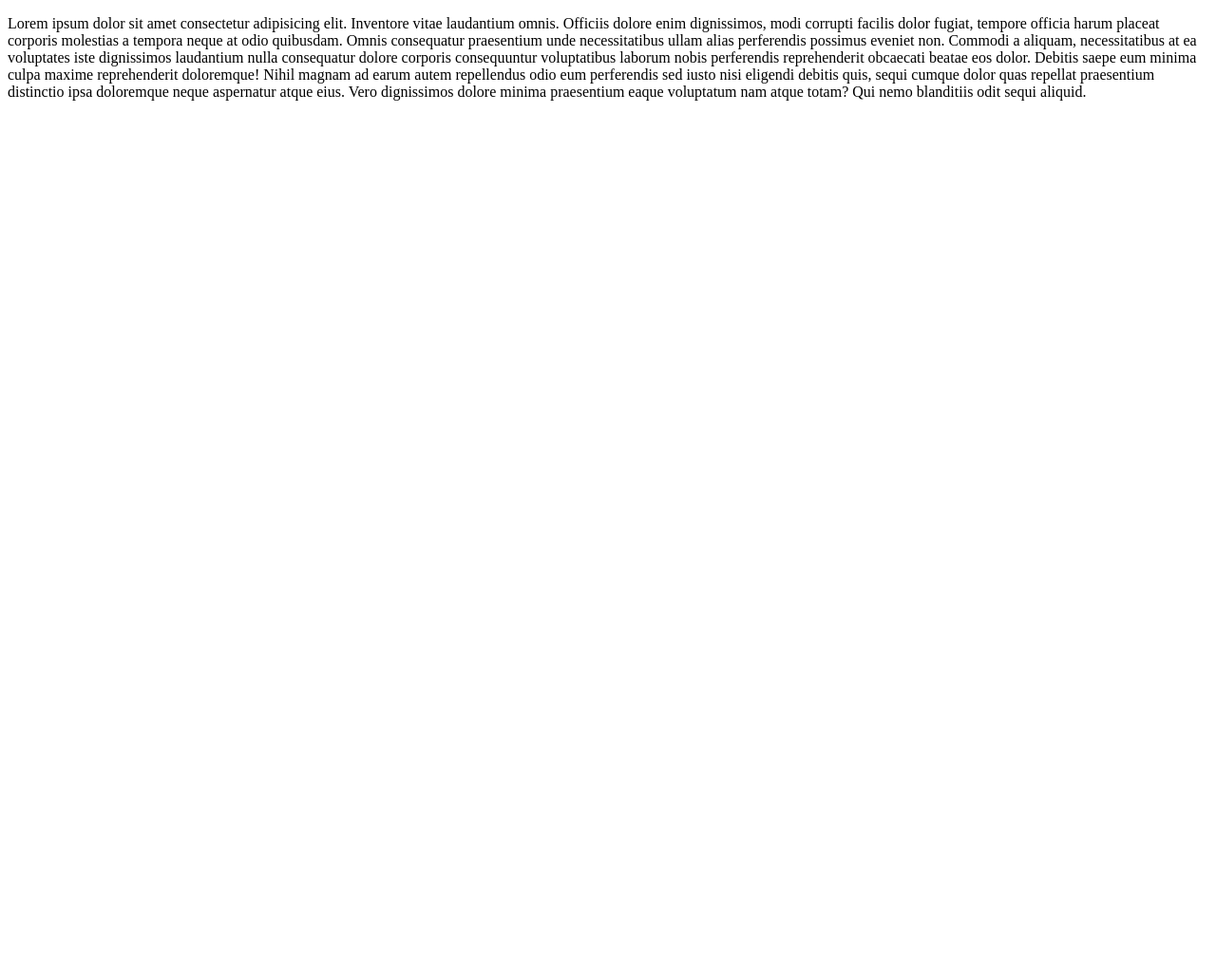
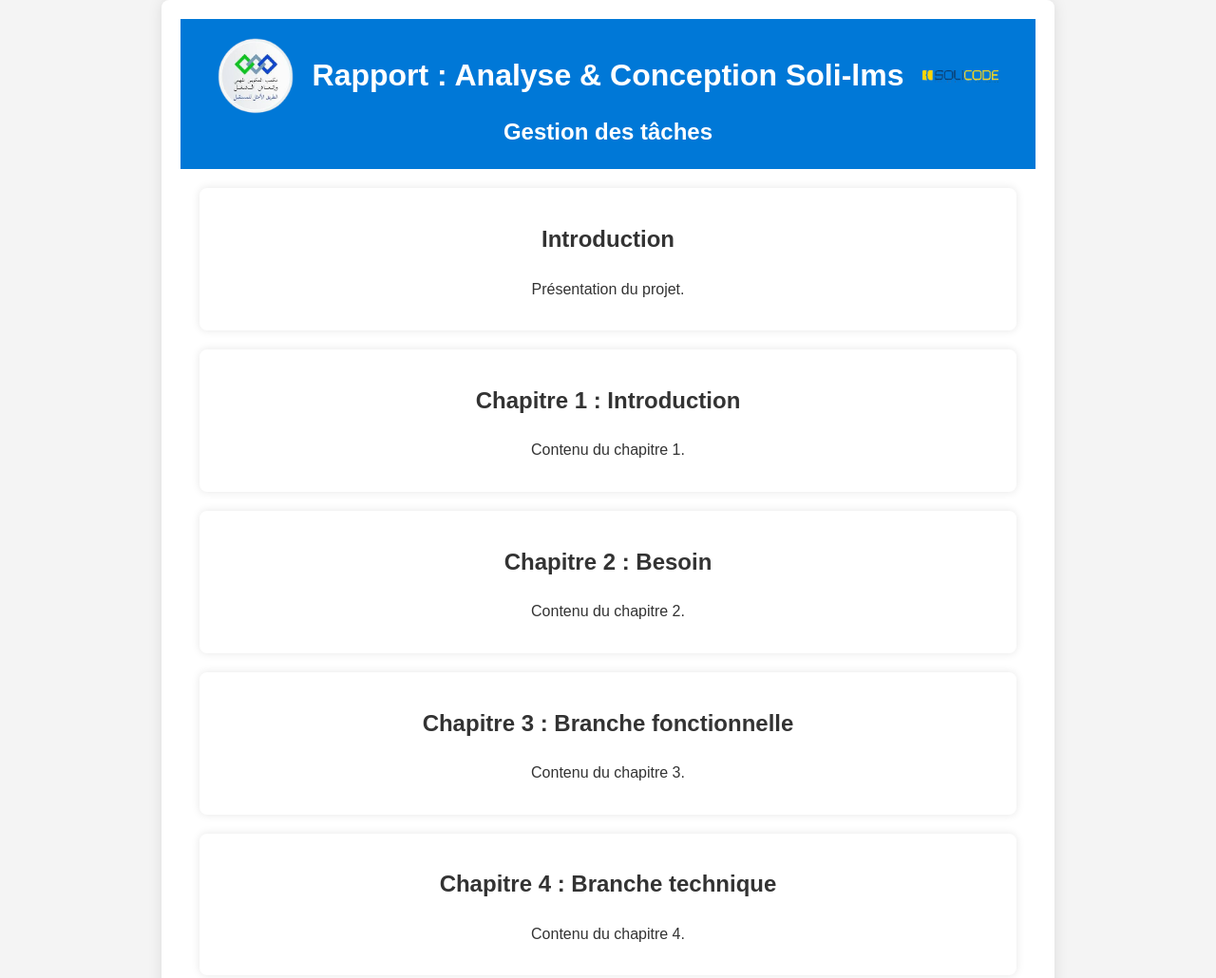
Before and after one commit to dinadehbi/CC1-UX, a plain HTML site: page Tutoriels/Tuto3/index.html in a window 1280 px wide. Shown: the top 1030 px of the page at 95% size. Before the commit the page ends 800 px from the top, so only its background shows below. Drawn offline with Linux system fonts and the light colour scheme.

Commit message:
Tuto3 GitHub-Page

```diff
--- a/Tutoriels/Tuto3/index.html
+++ b/Tutoriels/Tuto3/index.html
@@ -3,13 +3,108 @@
 <head>
     <meta charset="UTF-8">
     <meta name="viewport" content="width=device-width, initial-scale=1.0">
-    <title>Tuto 3</title>
+    <title>Rapport : Analyse & Conception Soli-lms</title>
+    <link rel="stylesheet" href="styles.css">
+    <style>
+        body {
+            font-family: Arial, sans-serif;
+            line-height: 1.6;
+            margin: 0;
+            padding: 0;
+            background-color: #f4f4f4;
+            color: #333;
+            display: flex;
+            justify-content: center;
+            align-items: center;
+            min-height: 100vh;
+        }
+
+        .container {
+            width: 80%;
+            max-width: 900px;
+            background: white;
+            padding: 20px;
+            border-radius: 8px;
+            box-shadow: 0 0 15px rgba(0, 0, 0, 0.1);
+            text-align: center;
+        }
+
+        header, footer {
+            background: #0078d7;
+            color: white;
+            padding: 20px;
+        }
+
+        .header-content {
+            display: flex;
+            align-items: center;
+            justify-content: center;
+            gap: 20px; /* Espace entre les logos et le texte */
+        }
+
+        .logo {
+            width: 80px;
+            height: auto;
+        }
+
+        header h1, header h2 {
+            margin: 0;
+        }
+
+        main {
+            padding: 20px;
+        }
+
+        section {
+            margin-bottom: 20px;
+            background: white;
+            padding: 15px;
+            border-radius: 8px;
+            box-shadow: 0 0 10px rgba(0, 0, 0, 0.1);
+        }
+    </style>
 </head>
 <body>
-    <section>
-        <p>
-            Lorem ipsum dolor sit amet consectetur adipisicing elit. Inventore vitae laudantium omnis. Officiis dolore enim dignissimos, modi corrupti facilis dolor fugiat, tempore officia harum placeat corporis molestias a tempora neque at odio quibusdam. Omnis consequatur praesentium unde necessitatibus ullam alias perferendis possimus eveniet non. Commodi a aliquam, necessitatibus at ea voluptates iste dignissimos laudantium nulla consequatur dolore corporis consequuntur voluptatibus laborum nobis perferendis reprehenderit obcaecati beatae eos dolor. Debitis saepe eum minima culpa maxime reprehenderit doloremque! Nihil magnam ad earum autem repellendus odio eum perferendis sed iusto nisi eligendi debitis quis, sequi cumque dolor quas repellat praesentium distinctio ipsa doloremque neque aspernatur atque eius. Vero dignissimos dolore minima praesentium eaque voluptatum nam atque totam? Qui nemo blanditiis odit sequi aliquid.
-        </p>
-    </section>
+    <div class="container">
+        <header>
+            <div class="header-content">
+                <img src="/Tutoriels/Tuto3/ofppt-logo.png.png" alt="OFPPT Logo" class="logo">
+                <h1>Rapport : Analyse & Conception Soli-lms</h1>
+                <img src="/Tutoriels/Tuto3/solicode-logo.png.png" alt="Solicode Logo" class="logo">
+            </div>
+            <h2>Gestion des tâches</h2>
+        </header>
+
+        <main>
+            <section>
+                <h2>Introduction</h2>
+                <p>Présentation du projet.</p>
+            </section>
+            <section>
+                <h2>Chapitre 1 : Introduction</h2>
+                <p>Contenu du chapitre 1.</p>
+            </section>
+            <section>
+                <h2>Chapitre 2 : Besoin</h2>
+                <p>Contenu du chapitre 2.</p>
+            </section>
+            <section>
+                <h2>Chapitre 3 : Branche fonctionnelle</h2>
+                <p>Contenu du chapitre 3.</p>
+            </section>
+            <section>
+                <h2>Chapitre 4 : Branche technique</h2>
+                <p>Contenu du chapitre 4.</p>
+            </section>
+            <section>
+                <h2>Conclusion</h2>
+                <p>Conclusion générale.</p>
+            </section>
+        </main>
+        <footer>
+            <p><strong>Réaliser par:</strong> Dehbi Dina</p>
+            <p><strong>Supervisé par:</strong> Monsieur Fouad ESSARRAJ</p>
+        </footer>
+    </div>
 </body>
 </html>
```
Also changed, not shown: Tutoriels/Tuto3/ofppt-logo.png.png (added), Tutoriels/Tuto3/solicode-logo.png.png (added).
